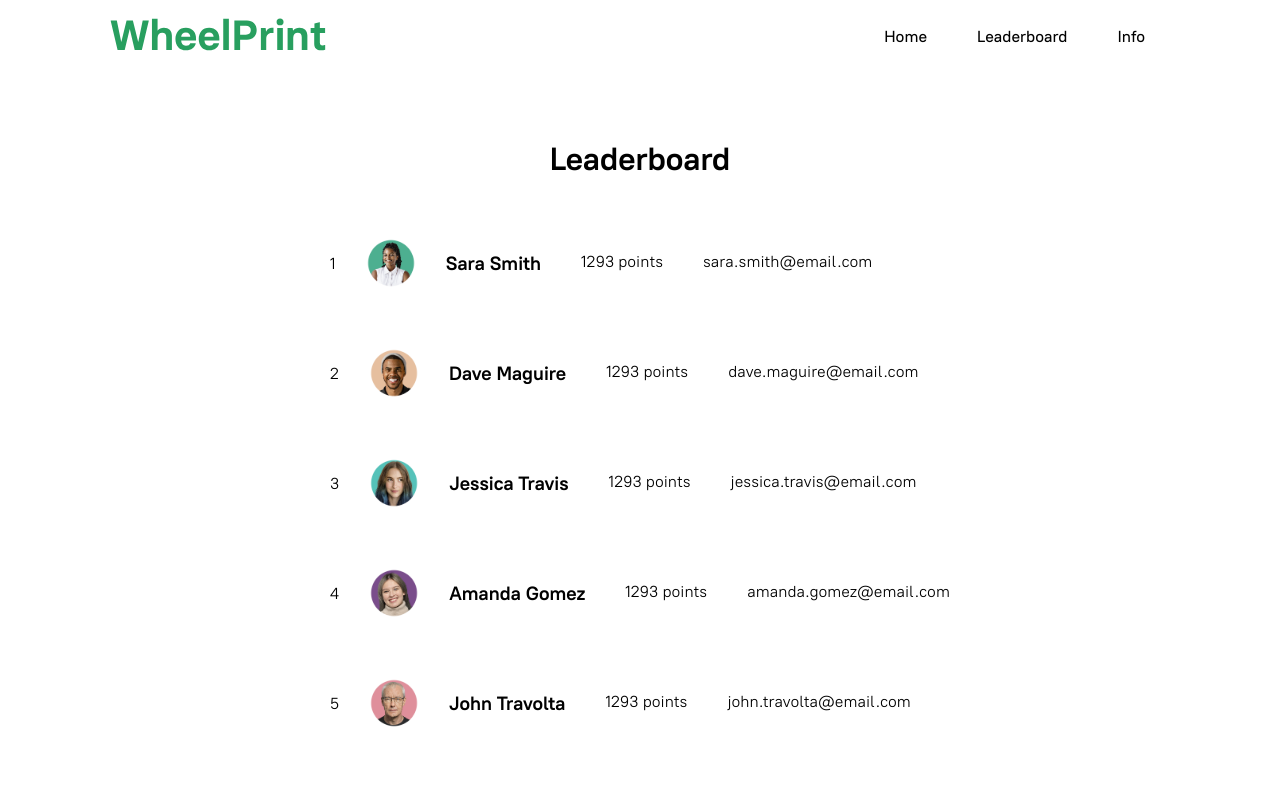
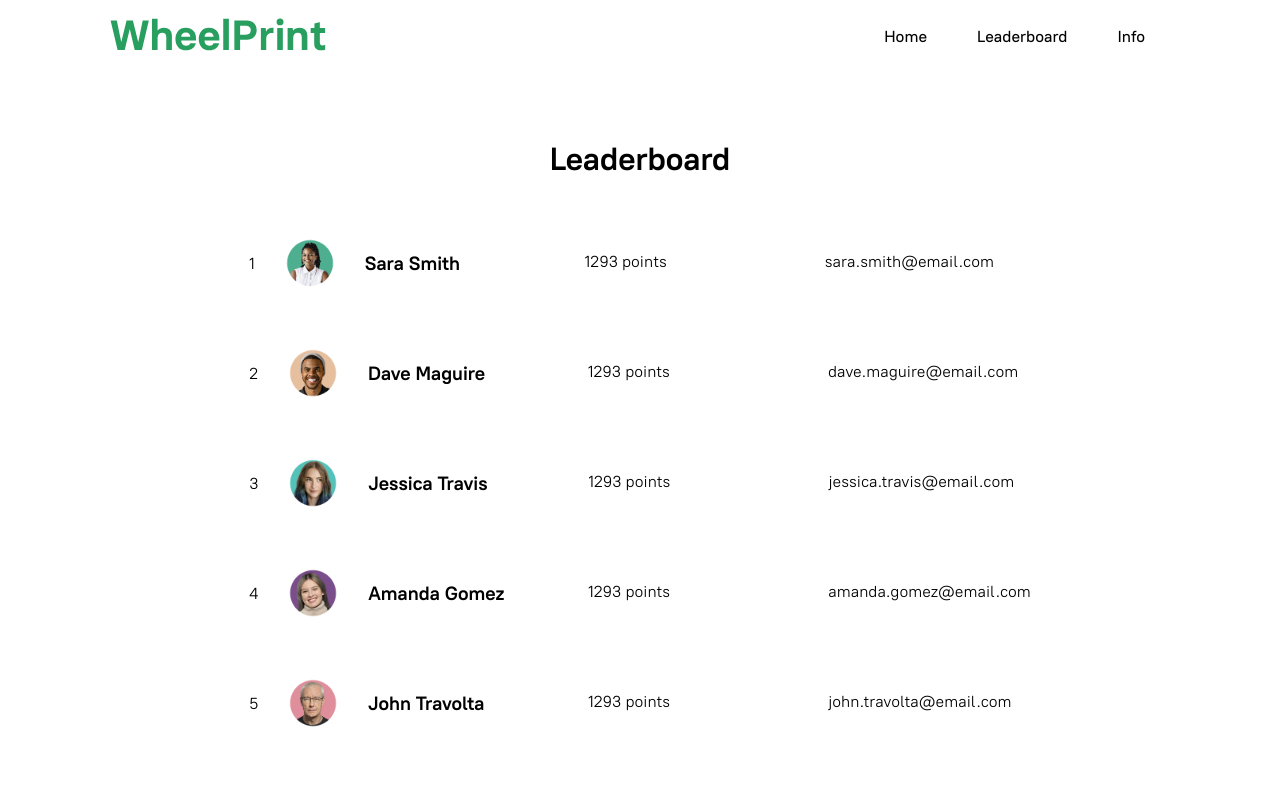
Before and after one commit to WildCodeSchool/2022-03-JS-Lisbon-hackathon-1-Green-House, a React (Create React App) app in the folder green-house/frontend/: page /leaderboard in a window 1280 px wide. Shown: the top 800 px of the page. Built offline with nearby package versions, Linux system fonts and the light colour scheme; a web font is replaced by a local one.

Commit message:
fixed grid on leaderboard desktop

```diff
--- a/green-house/frontend/src/Components/Leaderboard/Leaderboard.css
+++ b/green-house/frontend/src/Components/Leaderboard/Leaderboard.css
@@ -51,8 +51,10 @@
     }
 
     .user-info {
-        display: flex;
-        gap:40px;
+        display: grid;
+        gap: 40px;
+        grid-template-columns: 180px 200px 1fr;
+        text-align: left;
     }
 
     .user-info-email {
```
